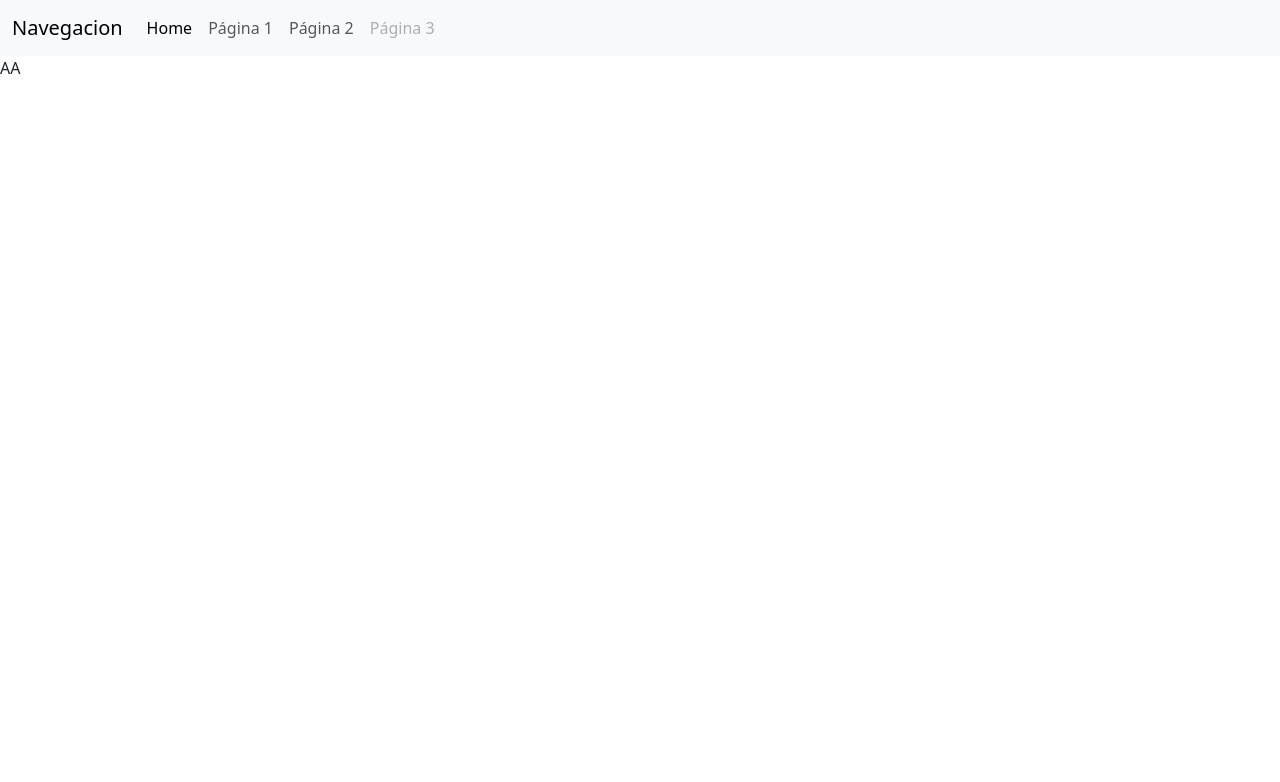
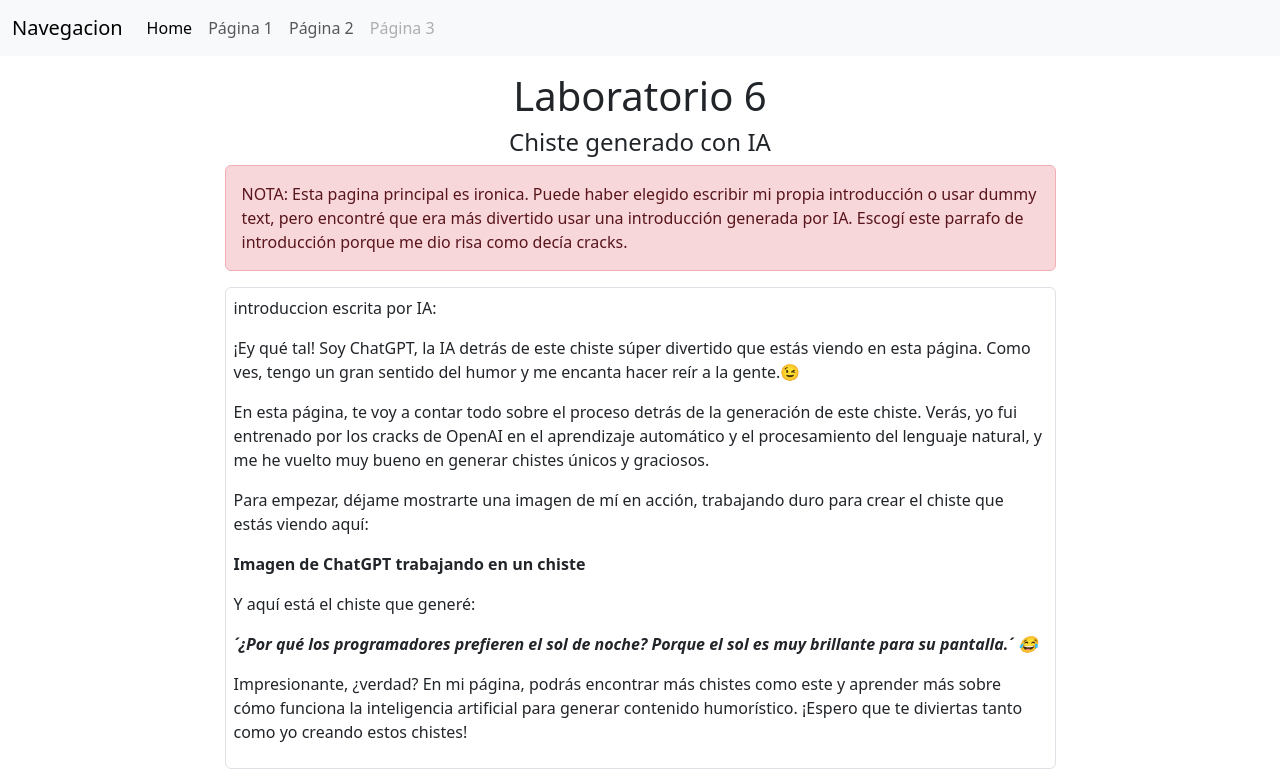
Before and after one commit to CancillerVEVO/Laboratorio-6, a plain HTML site: page index.html in a window 1280 px wide. Shown: the top 782 px of the page. Drawn offline with nearby package versions, Linux system fonts and the light colour scheme.

Commit message:
Añadi una imagen y texto a index.html

```diff
--- /dev/null
+++ b/css/index.css
@@ -0,0 +1,4 @@
+.intro-ai{
+    width: 800px;
+
+}
--- a/index.html
+++ b/index.html
@@ -12,9 +12,10 @@
       integrity="sha384-aFq/bzH65dt+w6FI2ooMVUpc+21e0SRygnTpmBvdBgSdnuTN7QbdgL+OapgHtvPp"
       crossorigin="anonymous"
     />
+    <link rel="stylesheet" href="./css/index.css" />
   </head>
   <body>
-    <!-- ========== Navbar ========== -->
+    <!-- ========== Navbarb start ========== -->
 
     <nav class="navbar navbar-expand-lg bg-body-tertiary">
       <div class="container-fluid">
@@ -48,9 +49,73 @@
         </div>
       </div>
     </nav>
+
+    <!-- ========== Navbar end ========== -->
+
+    <!-- ========== Contenido start ========== -->
+
+    <div class="container d-flex flex-column align-items-center p-3">
+      <header class="d-flex flex-column align-items-center">
+        <h1>Laboratorio 6</h1>
+        <h4>Chiste generado con IA</h4>
+      </header>
+
+      <div class="alert alert-danger w-75">
+        NOTA: Esta pagina principal es ironica. Puede haber elegido escribir mi
+        propia introducción o usar dummy text, pero encontré que era más
+        divertido usar una introducción generada por IA. Escogí este parrafo de
+        introducción porque me dio risa como decía cracks.
+      </div>
+
+      <div class="w-75 p-2 border rounded">
+        <p>introduccion escrita por IA:</p>
+        <p>
+          ¡Ey qué tal! Soy ChatGPT, la IA detrás de este chiste súper divertido
+          que estás viendo en esta página. Como ves, tengo un gran sentido del
+          humor y me encanta hacer reír a la gente.😉
+        </p>
+        <p>
+          En esta página, te voy a contar todo sobre el proceso detrás de la
+          generación de este chiste. Verás, yo fui entrenado por los cracks de
+          OpenAI en el aprendizaje automático y el procesamiento del lenguaje
+          natural, y me he vuelto muy bueno en generar chistes únicos y
+          graciosos.
+        </p>
+        <p>
+          Para empezar, déjame mostrarte una imagen de mí en acción, trabajando
+          duro para crear el chiste que estás viendo aquí:
+        </p>
+        <p><b>Imagen de ChatGPT trabajando en un chiste</b></p>
+        <p>Y aquí está el chiste que generé:</p>
+
+        <p>
+          <i
+            ><b
+              >´¿Por qué los programadores prefieren el sol de noche? Porque el
+              sol es muy brillante para su pantalla.´ 😂</b
+            ></i
+          >
+        </p>
+
+        <p>
+          Impresionante, ¿verdad? En mi página, podrás encontrar más chistes
+          como este y aprender más sobre cómo funciona la inteligencia
+          artificial para generar contenido humorístico. ¡Espero que te
+          diviertas tanto como yo creando estos chistes!
+        </p>
+      </div>
+      <div class="image-container w-75 p-3">
+        <img
+          src="./assets/chiste_ai.png"
+          alt="Chiste sobre programadores web generado con IA"
+          class="mw-100 img-thumbnail"
+        />
+      </div>
+    </div>
+
+    <!-- ========== Contenido end ========== -->
+
     <!-- ========== BOOTSTRAP CDN ========== -->
-
-    <div class="div">AA</div>
     <script
       src="https://cdn.jsdelivr.net/npm/bootstrap@5.3.0-alpha2/dist/js/bootstrap.bundle.min.js"
       integrity="sha384-qKXV1j0HvMUeCBQ+QVp7JcfGl760yU08IQ+GpUo5hlbpg51QRiuqHAJz8+BrxE/N"
```
Also changed, not shown: assets/chiste_ai.png (added).
